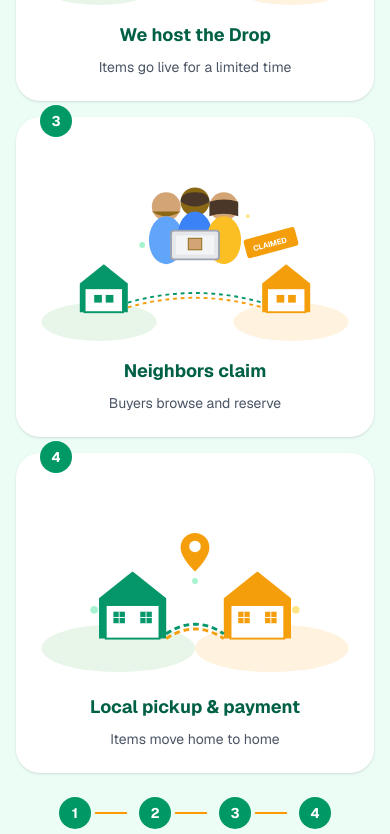
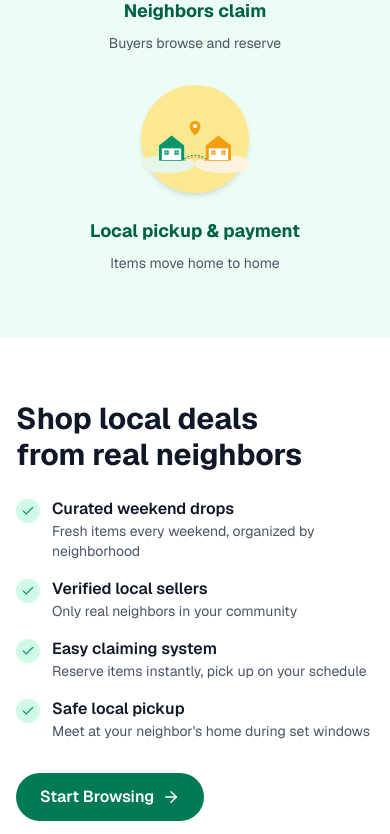
Before and after one commit to ReferenceVault/dropyard, a Next.js app: page / in a window 390 px wide. Shown: the part 5270-6104 px from the top of the page. Built offline with nearby package versions, Linux system fonts and the light colour scheme.

Commit message:
How DropYard Works ui changes

```diff
--- a/app/page.tsx
+++ b/app/page.tsx
@@ -930,63 +930,50 @@ function HomePage({
             <h2 className="text-3xl md:text-4xl font-bold text-emerald-800 mb-4">How DropYard Works</h2>
           </div>
 
-          <div className="grid sm:grid-cols-2 lg:grid-cols-4 gap-4 lg:gap-2 items-start">
+          <div className="relative">
+            <div className="hidden lg:block absolute left-0 right-0 top-18">
+              <div className="mx-8 h-1 bg-emerald-200"></div>
+            </div>
+
+            <div className="grid sm:grid-cols-2 lg:grid-cols-4 gap-8 items-start">
               {[1, 2, 3, 4].map((step) => (
-              <div className="relative" key={`home-step-${step}`}>
-                <div className="bg-white rounded-3xl p-6 shadow-sm hover:shadow-md transition-shadow">
-                  <div className="absolute -top-3 left-6 bg-emerald-600 text-white w-8 h-8 rounded-full flex items-center justify-center font-bold text-sm">
-                    {step}
-                  </div>
-                  <div className="mb-4 mt-2">
+                <div className="flex flex-col items-center text-center px-2" key={`home-step-${step}`}>
+                <div className="relative flex flex-col items-center">
+                  <div className="w-27 h-27 md:w-35 md:h-35 rounded-full bg-amber-200/90 flex items-center justify-center shadow-md mb-6">
+                    <div className="w-42 h-52 md:w-50 md:h-62 flex items-center justify-center">
                       <HowItWorksIllustration step={step} />
+                    </div>
+                  </div>
                 </div>
                 {step === 1 && (
                   <>
-                      <h3 className="text-lg font-bold text-emerald-800 mb-2 text-center">Sellers submit items</h3>
-                      <p className="text-gray-600 text-center text-sm">
+                    <h3 className="text-lg md:text-xl font-bold text-emerald-800 mb-2">Sellers submit items</h3>
+                    <p className="text-gray-600 text-sm md:text-base">
                       Upload what you&apos;d like to sell or give away for free.
                     </p>
                   </>
                 )}
                 {step === 2 && (
                   <>
-                      <h3 className="text-lg font-bold text-emerald-800 mb-2 text-center">We host the Drop</h3>
-                      <p className="text-gray-600 text-center text-sm">Items go live for a limited time</p>
+                    <h3 className="text-lg md:text-xl font-bold text-emerald-800 mb-2">We host the Drop</h3>
+                    <p className="text-gray-600 text-sm md:text-base">Items go live for a limited time</p>
                   </>
                 )}
                 {step === 3 && (
                   <>
-                      <h3 className="text-lg font-bold text-emerald-800 mb-2 text-center">Neighbors claim</h3>
-                      <p className="text-gray-600 text-center text-sm">Buyers browse and reserve</p>
+                    <h3 className="text-lg md:text-xl font-bold text-emerald-800 mb-2">Neighbors claim</h3>
+                    <p className="text-gray-600 text-sm md:text-base">Buyers browse and reserve</p>
                   </>
                 )}
                 {step === 4 && (
                   <>
-                      <h3 className="text-lg font-bold text-emerald-800 mb-2 text-center">Local pickup & payment</h3>
-                      <p className="text-gray-600 text-center text-sm">Items move home to home</p>
+                    <h3 className="text-lg md:text-xl font-bold text-emerald-800 mb-2">Local pickup & payment</h3>
+                    <p className="text-gray-600 text-sm md:text-base">Items move home to home</p>
                   </>
                 )}
               </div>
-                {step < 4 && (
-                  <div className="hidden lg:flex absolute -right-3 top-1/2 -translate-y-1/2 z-10">
-                    <div className="bg-amber-500 rounded-full p-1">
-                      <ChevronRight size={20} className="text-white" />
-                    </div>
-                  </div>
-                )}
-              </div>
               ))}
             </div>
-
-          <div className="flex lg:hidden justify-center mt-6 gap-2">
-            {[1, 2, 3, 4].map((step, i) => (
-              <div key={`home-step-indicator-${step}`} className="flex items-center">
-                <div className="w-8 h-8 bg-emerald-600 text-white rounded-full flex items-center justify-center font-bold text-sm">
-                  {step}
-                </div>
-                {i < 3 && <div className="w-8 h-0.5 bg-amber-500 mx-1"></div>}
-              </div>
-            ))}
           </div>
         </div>
       </section>
```
Lines whose indentation alone changed are shown as unchanged.
